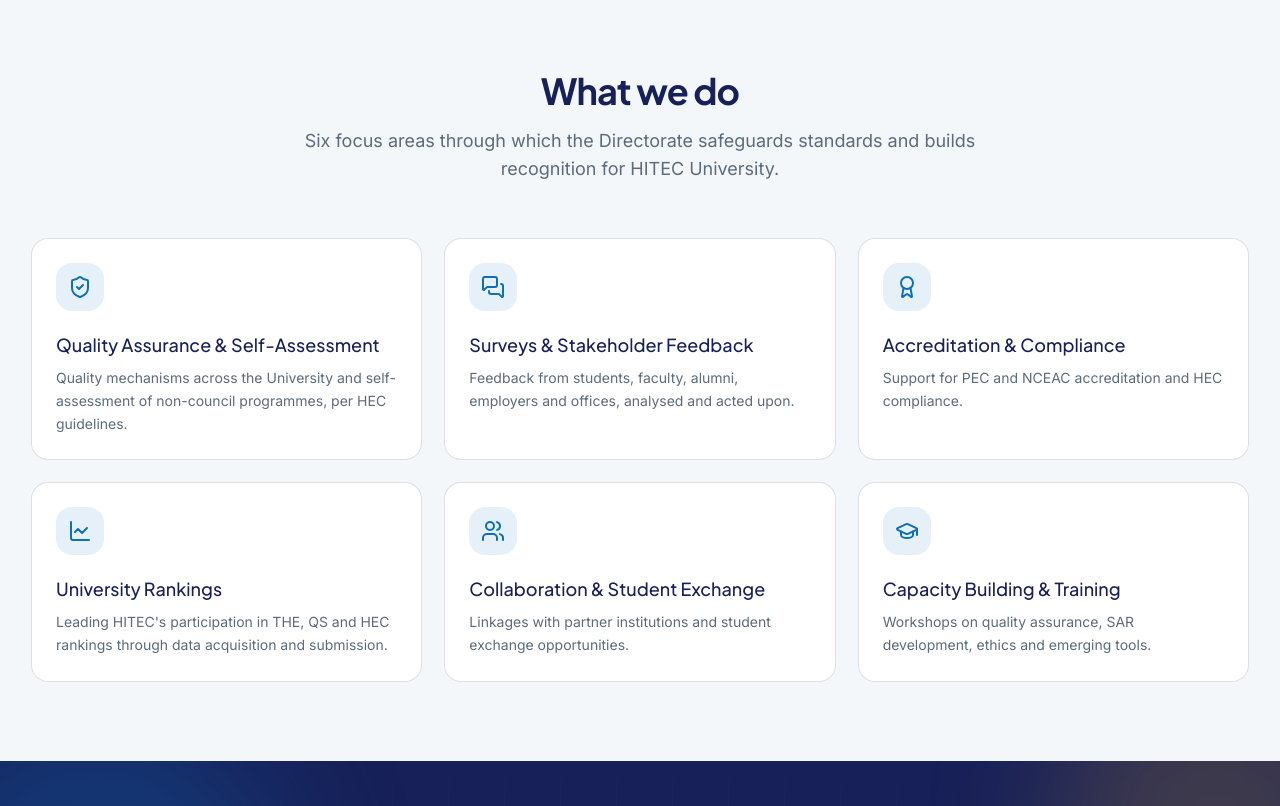
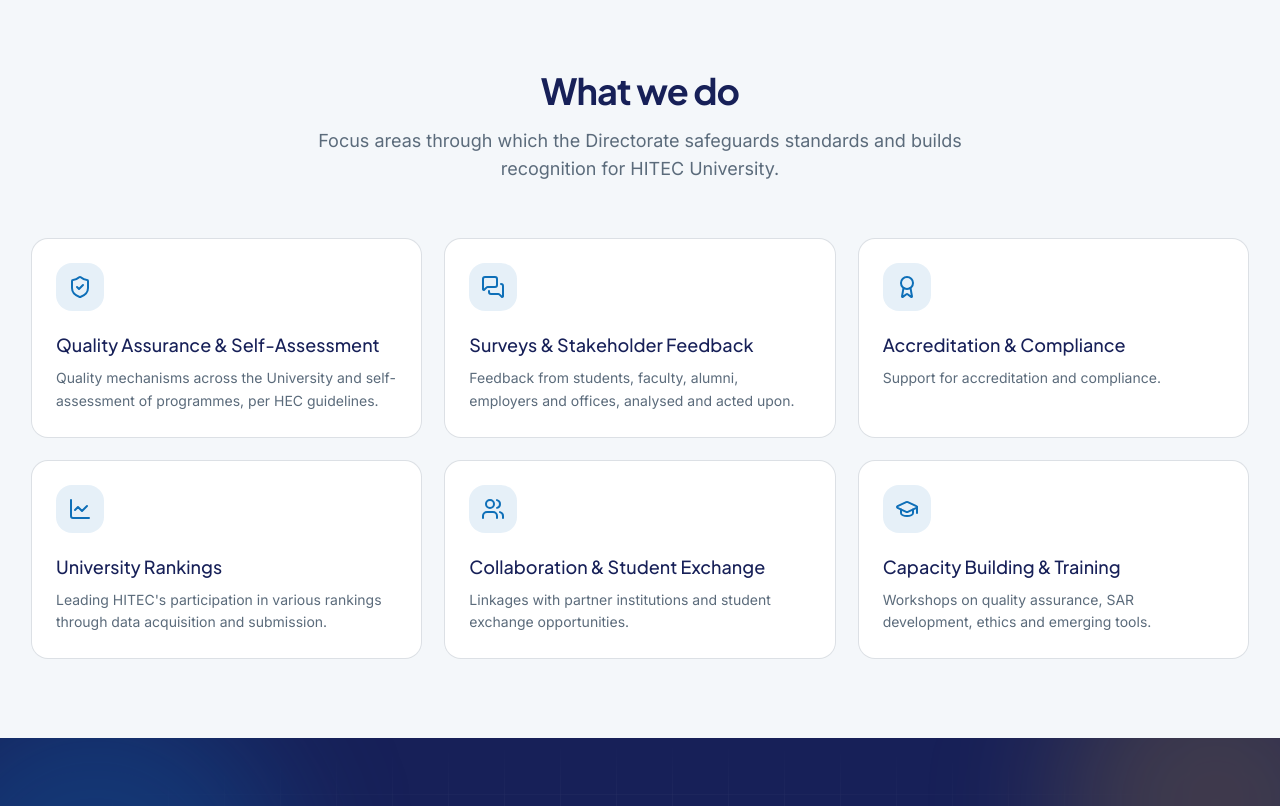
Before and after one commit to asifarif/QAC-Web-01, a Next.js app: page / in a window 1280 px wide. Shown: the part 560-1366 px from the top of the page. Built offline with nearby package versions, Linux system fonts and the light colour scheme.

Commit message:
small changes in what-we-do.tsx

```diff
--- a/src/components/sections/what-we-do.tsx
+++ b/src/components/sections/what-we-do.tsx
@@ -22,7 +22,7 @@
     icon: ShieldCheck,
     title: "Quality Assurance & Self-Assessment",
     description:
-      "Quality mechanisms across the University and self-assessment of non-council programmes, per HEC guidelines.",
+      "Quality mechanisms across the University and self-assessment of programmes, per HEC guidelines.",
   },
   {
     icon: MessagesSquare,
@@ -33,13 +33,13 @@
   {
     icon: Award,
     title: "Accreditation & Compliance",
-    description: "Support for PEC and NCEAC accreditation and HEC compliance.",
+    description: "Support for accreditation and compliance.",
   },
   {
     icon: LineChart,
     title: "University Rankings",
     description:
-      "Leading HITEC's participation in THE, QS and HEC rankings through data acquisition and submission.",
+      "Leading HITEC's participation in various rankings through data acquisition and submission.",
   },
   {
     icon: Users,
@@ -64,7 +64,7 @@
             What we do
           </h2>
           <p className="mt-4 text-base text-muted-foreground sm:text-lg">
-            Six focus areas through which the Directorate safeguards standards
+            Focus areas through which the Directorate safeguards standards
             and builds recognition for HITEC University.
           </p>
         </Reveal>
```
